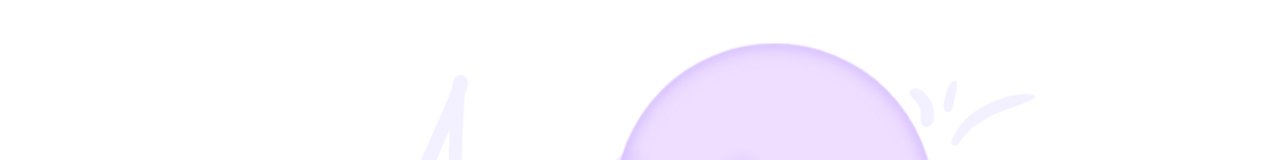
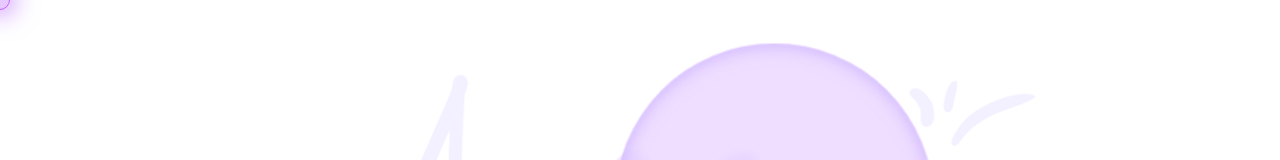
Before and after one commit to JvstAlf/alvise.me, a Svelte app: page / in a window 1280 px wide. Shown: the top 160 px of the page. Built offline with nearby package versions, Linux system fonts and the light colour scheme; a web font is replaced by a local one.

Commit message:
update responsiveness

```diff
--- a/src/App.svelte
+++ b/src/App.svelte
@@ -24,10 +24,6 @@ $inspect(cursorBig)
     cursorVisible = false;
   }
 
-  if(screen.orientation.type === 'portrait-primary' || screen.orientation.type === 'portrait-secondary' || window.innerWidth < 800) {
-    cursorVisible = false
-  }
-
   function setCursorBig(value: boolean) {
     cursorBig = value;
   }
@@ -50,7 +46,7 @@ $inspect(cursorBig)
 
 <main class="w-full min-h-screen cursor-none relative">
   <!-- Custom cursor -->
-  {#if cursorVisible}
+  {#if cursorVisible || window.innerWidth > 800}
   <div
     class="pointer-events-none fixed z-999 rounded-full bg-purple-500/30 backdrop-blur-xs transition-all duration-200 ease-out"
     style="
```
